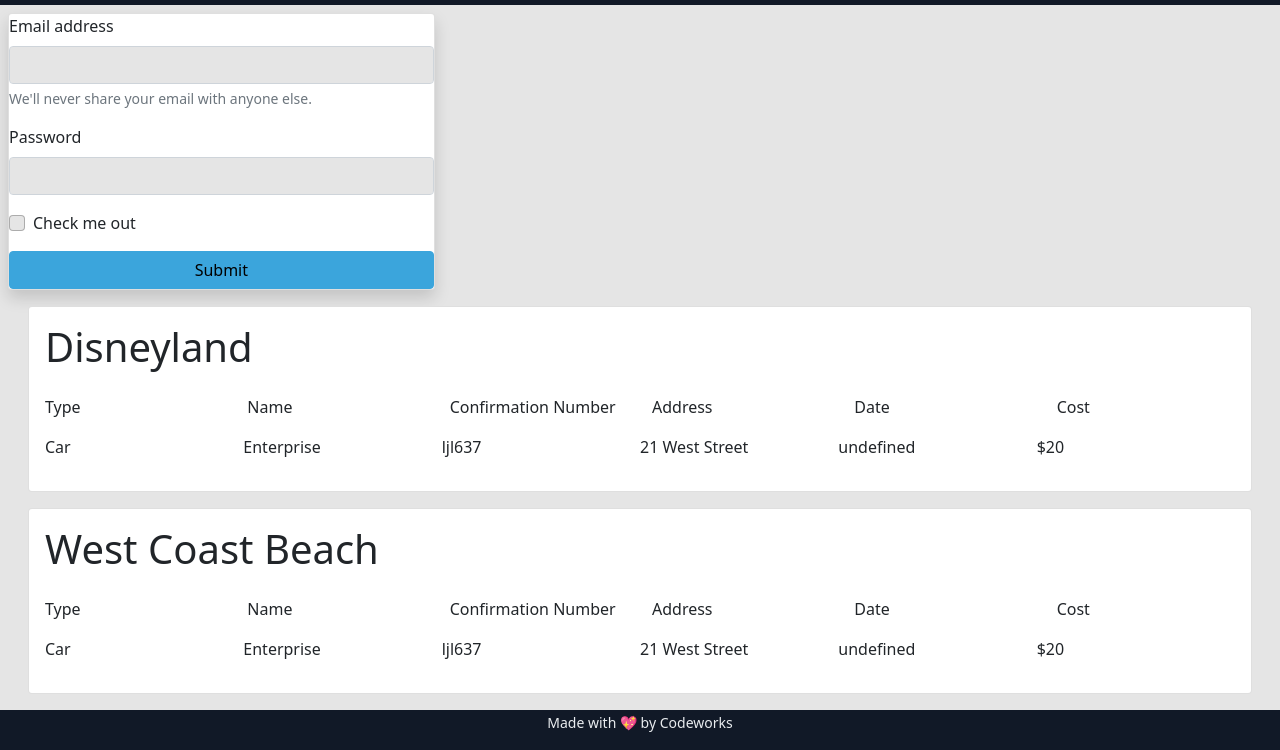
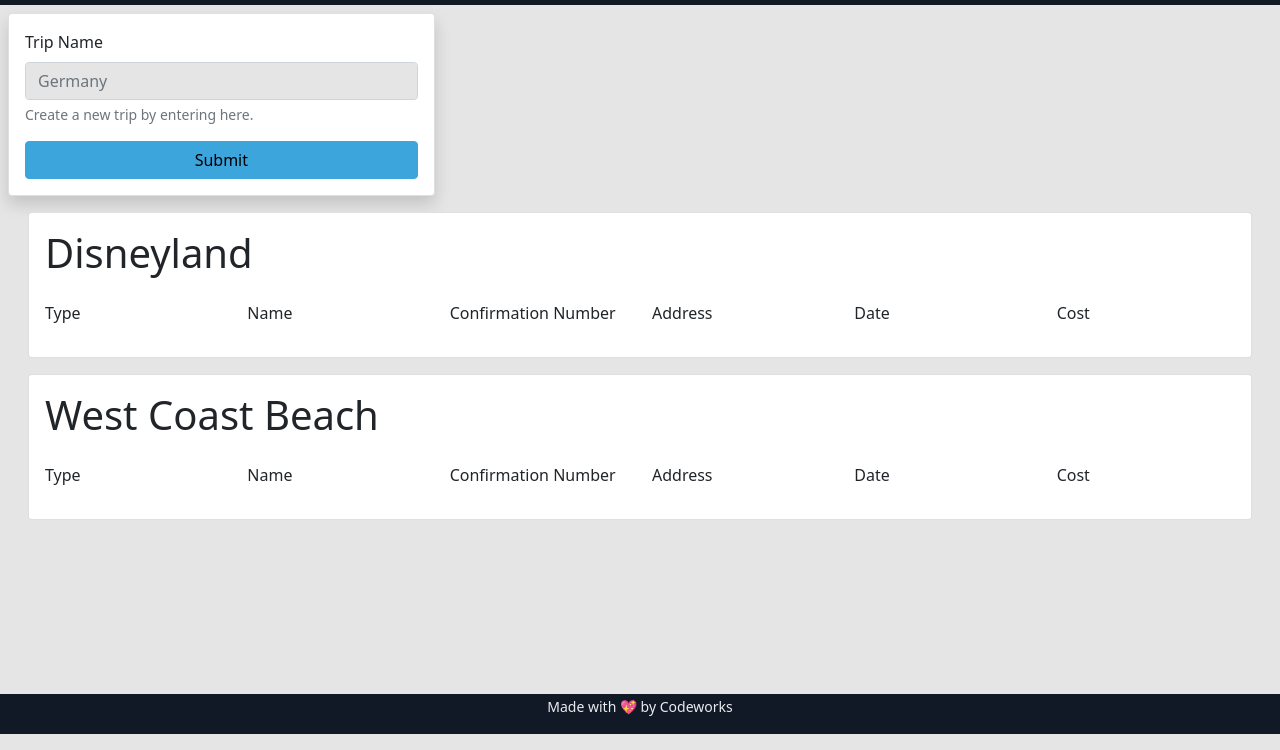
Before and after one commit to TylerRice27/Checkpoint-3, a website with bundled scripts: page index.html in a window 1280 px wide. Shown: the part 66-816 px from the top of the page. Built offline with nearby package versions, Linux system fonts and the light colour scheme; a script that the page names is missing.

Commit message:
Create form is on my html

```diff
--- a/app/AppState.js
+++ b/app/AppState.js
@@ -31,6 +31,16 @@
     address: "21 West Street",
     date: "5-27-2022",
     cost: 20
+  }),
+
+  new Reservation({
+    name: "Southwest",
+    type: "Flight",
+    confirmationNumber: "21gt52",
+    address: "2 Airport Way",
+    date: "4-21-2009",
+    cost: 6
+
   })
 
   ]
--- a/app/Controllers/ReservationsController.js
+++ b/app/Controllers/ReservationsController.js
@@ -19,7 +19,7 @@
 
     constructor() {
 
-        console.log("reservation loaded"), ProxyState.reservations;
+        console.log("reservation controller loaded"), ProxyState.reservations;
 
         // _drawReservations()
     }
--- a/app/Models/Reservation.js
+++ b/app/Models/Reservation.js
@@ -13,7 +13,7 @@
       this.name = data.name,
       this.confirmationNumber = data.confirmationNumber,
       this.address = data.address,
-      this.data = data.date,
+      this.date = new Date(data.date),
       this.cost = data.cost
   }
 
--- a/app/Models/Trip.js
+++ b/app/Models/Trip.js
@@ -13,6 +13,8 @@
     this.id = tripData.id || generateId()
     this.name = tripData.name
     this.notes = tripData.notes
+
+    console.log(tripData);
 
   }
 
@@ -50,6 +52,7 @@
               reservation info will injected -->
         <!--NOTE this line draws my reservations to the screen-->
              ${this.Reservations}
+            <!--these divs separate the cards-->
 </div>
         </div>
 
@@ -62,7 +65,7 @@
   // directly from my reservation id line
 
   get Reservations() {
-    let reservations = ProxyState.reservations
+    let reservations = ProxyState.reservations.filter(r => r.tripId == this.id)
     let template = ''
     reservations.forEach(r => template += r.Template)
 
--- a/index.html
+++ b/index.html
@@ -26,20 +26,13 @@
   <main>
     <!-- Make the form -->
 
-    <form class="card col-md-4 shadow m-2">
+    <form class="card col-md-4 shadow p-3 m-2">
       <div class="mb-3">
-        <label for="exampleInputEmail1" class="form-label">Email address</label>
-        <input type="email" class="form-control" id="exampleInputEmail1" aria-describedby="emailHelp">
-        <div id="emailHelp" class="form-text">We'll never share your email with anyone else.</div>
+        <label for="exampleInputEmail1" plac class="form-label">Trip Name</label>
+        <input placeholder="Germany" type="text" class="form-control" id="tripname" aria-describedby="emailHelp">
+        <div id="triphelp" class="form-text">Create a new trip by entering here.</div>
       </div>
-      <div class="mb-3">
-        <label for="exampleInputPassword1" class="form-label">Password</label>
-        <input type="password" class="form-control" id="exampleInputPassword1">
-      </div>
-      <div class="mb-3 form-check">
-        <input type="checkbox" class="form-check-input" id="exampleCheck1">
-        <label class="form-check-label" for="exampleCheck1">Check me out</label>
-      </div>
+
       <button type="submit" class="btn btn-primary">Submit</button>
     </form>
 
```
Also changed, not shown: app/Services/TripService.js (+5 -2 lines).
